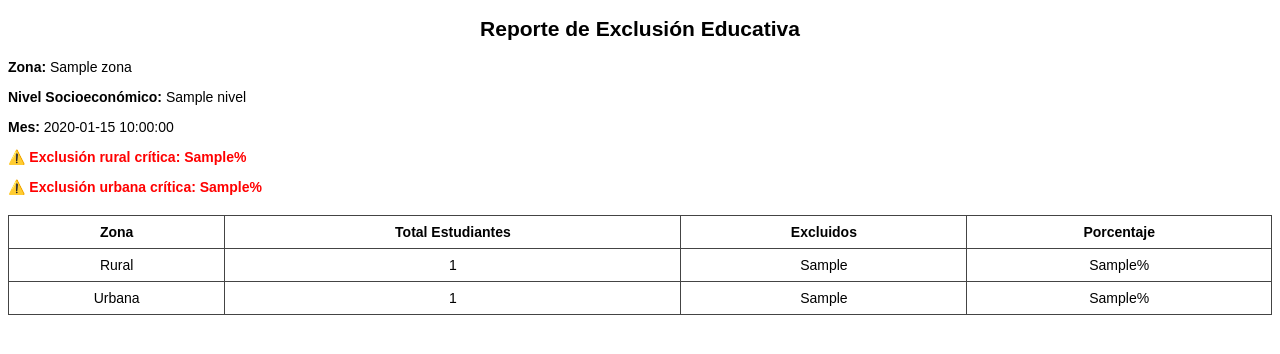
After one commit to ElMau201003/AccesoEscuela, a Laravel app: template resources/views/reporte_pdf.blade.php in a window 1280 px wide. The commit adds this page. Shown: the top 354 px of the page. Run offline with Laravel 12, Linux system fonts and the light colour scheme; the template is opened without the code that fills it: most values are stand-ins (such as "Sample title", 1, 10 or a date in 2020).

Commit message:
Actualización: incluye exportación PDF y PMV3 completo

```diff
--- a/composer.json
+++ b/composer.json
@@ -7,6 +7,7 @@
     "license": "MIT",
     "require": {
         "php": "^8.2",
+        "barryvdh/laravel-dompdf": "^3.1",
         "laravel/framework": "^12.0",
         "laravel/tinker": "^2.10.1"
     },
--- /dev/null
+++ b/resources/views/reporte_pdf.blade.php
@@ -0,0 +1,59 @@
+<!DOCTYPE html>
+<html lang="es">
+<head>
+  <meta charset="UTF-8">
+  <title>Reporte PDF</title>
+  <style>
+    body { font-family: Arial, sans-serif; font-size: 14px; }
+    h2 { text-align: center; }
+    table { width: 100%; border-collapse: collapse; margin-top: 20px; }
+    th, td { border: 1px solid #444; padding: 8px; text-align: center; }
+    .alert { color: red; font-weight: bold; }
+    .highlight { color: green; font-weight: bold; }
+  </style>
+</head>
+<body>
+  <h2>Reporte de Exclusión Educativa</h2>
+
+  <p><strong>Zona:</strong> {{ $zona }}</p>
+  <p><strong>Nivel Socioeconómico:</strong> {{ $nivel }}</p>
+  <p><strong>Mes:</strong> {{ $fecha ?? 'Todos' }}</p>
+
+  @if($porcentajeRural > 25)
+    <p class="alert">⚠️ Exclusión rural crítica: {{ $porcentajeRural }}%</p>
+  @else
+    <p class="highlight">✅ Exclusión rural aceptable: {{ $porcentajeRural }}%</p>
+  @endif
+
+  @if($porcentajeUrbana > 25)
+    <p class="alert">⚠️ Exclusión urbana crítica: {{ $porcentajeUrbana }}%</p>
+  @else
+    <p class="highlight">✅ Exclusión urbana aceptable: {{ $porcentajeUrbana }}%</p>
+  @endif
+
+  <table>
+    <thead>
+      <tr>
+        <th>Zona</th>
+        <th>Total Estudiantes</th>
+        <th>Excluidos</th>
+        <th>Porcentaje</th>
+      </tr>
+    </thead>
+    <tbody>
+      <tr>
+        <td>Rural</td>
+        <td>{{ $totalRural }}</td>
+        <td>{{ $ruralExcluidos }}</td>
+        <td>{{ $porcentajeRural }}%</td>
+      </tr>
+      <tr>
+        <td>Urbana</td>
+        <td>{{ $totalUrbana }}</td>
+        <td>{{ $urbanaExcluidos }}</td>
+        <td>{{ $porcentajeUrbana }}%</td>
+      </tr>
+    </tbody>
+  </table>
+</body>
+</html>
--- a/resources/views/ver_reporte.blade.php
+++ b/resources/views/ver_reporte.blade.php
@@ -24,6 +24,11 @@
     <input type="month" name="fecha" value="{{ $fecha }}">
 
     <button type="submit">Aplicar Filtros</button>
+
+    <a href="{{ route('ver.reporte.pdf', request()->query()) }}" target="_blank">
+      <button type="button">📥 Exportar PDF</button>
+    </a>
+
   </form>
 
   @if($porcentajeRural > 25)
--- a/routes/web.php
+++ b/routes/web.php
@@ -2,6 +2,7 @@
 
 use Illuminate\Support\Facades\Route;
 use App\Http\Controllers\EstudianteController;
+use App\Http\Controllers\ReporteController;
 
 Route::get('/', function () {
     return view('inicio');
@@ -12,5 +13,7 @@ Route::get('/estudiantes/crear', [EstudianteController::class, 'create'])->name(
 Route::post('/estudiantes', [EstudianteController::class, 'store'])->name('estudiantes.store');
 
 Route::get('/ver-reporte', [App\Http\Controllers\ReporteController::class, 'index'])->name('ver.reporte');
+Route::get('/ver-reporte/pdf', [ReporteController::class, 'exportarPDF'])->name('ver.reporte.pdf');
+
 Route::view('/configuracion', 'configuracion')->name('configuracion');
 Route::view('/indicadores', 'indicadores')->name('indicadores');
```
Also changed, not shown: app/Http/Controllers/ReporteController.php (+40 -0 lines), 1 other file.
